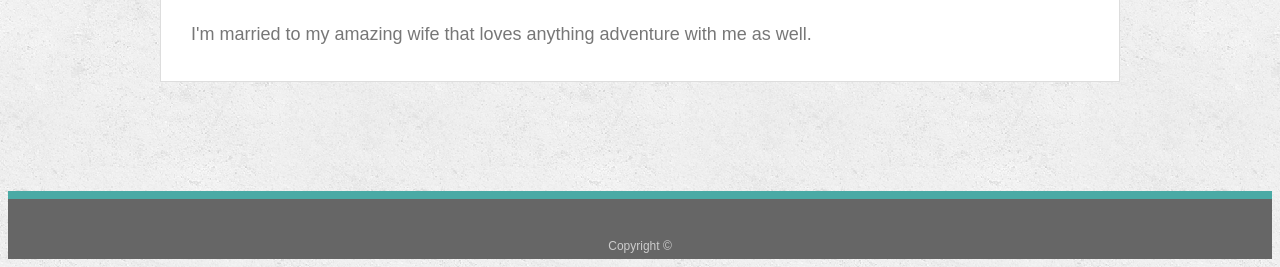
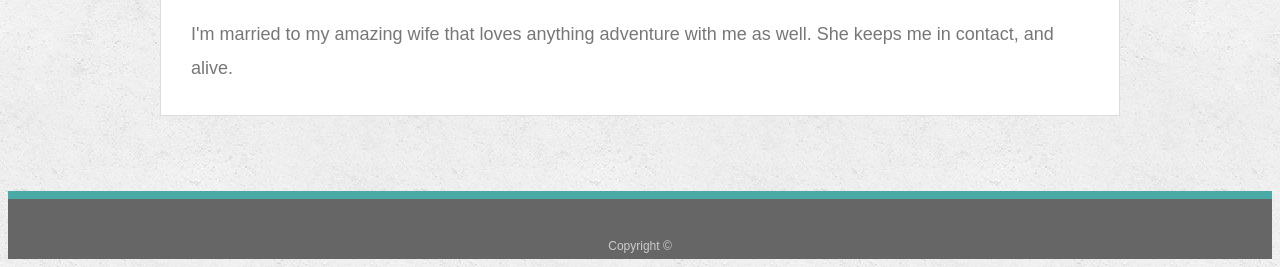
Before and after one commit to Blaine-bikes/09-Homework_updatedportfolio, a plain HTML site: page index.html in a window 1280 px wide. Shown: the part 547-814 px from the top of the page. Drawn offline with Linux system fonts and the light colour scheme; files whose address does not match are found by name.

Commit message:
changes with the lettering

```diff
--- a/index.html
+++ b/index.html
@@ -35,7 +35,7 @@
         not limited to biking, hiking, climbing, running, kayaking, rafting, hiking, backpacking, and so on and
         so forth. If I ever have time on my hands I like to be with my family and get outside and do something
         fun with them.</p>
-        <p>I'm married to my amazing wife that loves anything adventure with me as well.</p>
+        <p>I'm married to my amazing wife that loves anything adventure with me as well. She keeps me in contact, and alive.</p>
     </section>
 
   </div>
```
